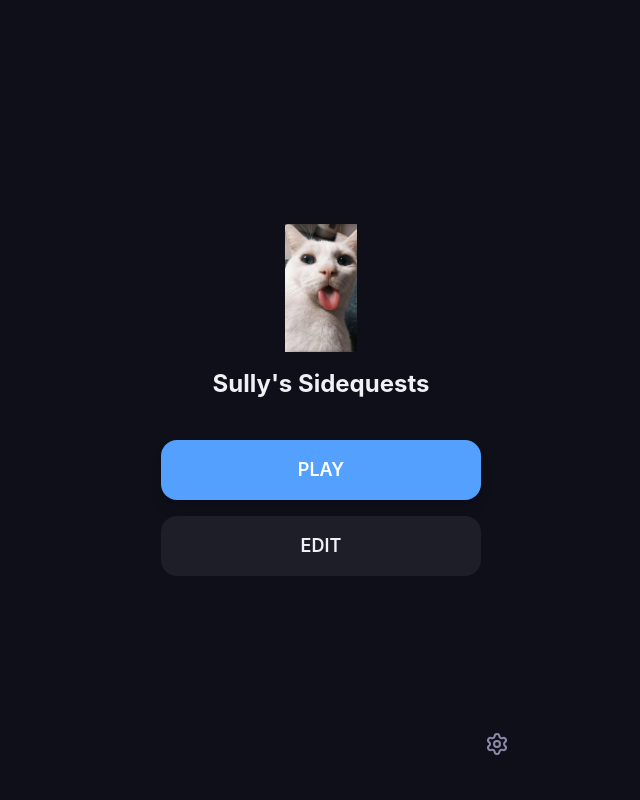
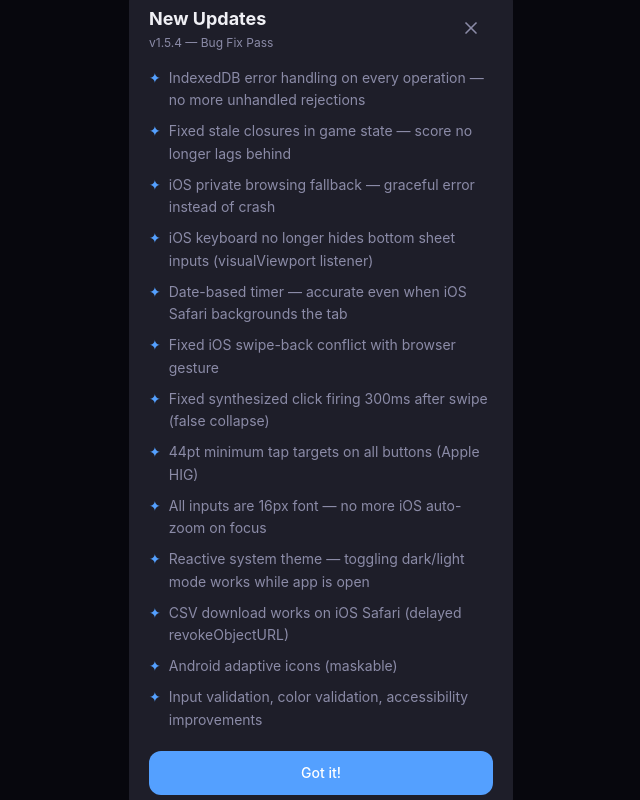
Before and after one commit to sulie-macquoid/Sidequester, a React (Vite) app: page / in a window 1280 px wide. Shown: the whole page, without its empty margins (319-959 px from the left). Built offline with nearby package versions, Linux system fonts and the light colour scheme.

Commit message:
v1.5.4 — Add changelog (i button) and one-time update popup

```diff
--- a/src/App.tsx
+++ b/src/App.tsx
@@ -14,6 +14,7 @@ import GameScreen from './screens/GameScreen'
 import DeckListScreen from './screens/DeckListScreen'
 import DeckDetailScreen from './screens/DeckDetailScreen'
 import DeckCompleteScreen from './screens/DeckCompleteScreen'
+import UpdateChecker from './components/UpdateChecker'
 
 const pageVariants = {
   forward: {
@@ -106,6 +107,7 @@ export default function App() {
     <ErrorBoundary currentView={view}>
       <SettingsProvider>
       <ThemeProvider>
+        <UpdateChecker />
         <div
           className="flex-1 flex flex-col min-h-dvh"
           style={{ backgroundColor: 'var(--bg)', touchAction: isGame ? 'auto' : 'pan-y' }}
--- /dev/null
+++ b/src/components/ChangelogSheet.tsx
@@ -0,0 +1,72 @@
+import { motion } from 'motion/react'
+import { X } from 'lucide-react'
+import { CHANGELOG, type ReleaseEntry } from '../data/changelog'
+
+interface Props {
+  open: boolean
+  onClose: () => void
+}
+
+export default function ChangelogSheet({ open, onClose }: Props) {
+  if (!open) return null
+
+  return (
+    <>
+      <motion.div
+        initial={{ opacity: 0 }}
+        animate={{ opacity: 1 }}
+        exit={{ opacity: 0 }}
+        transition={{ duration: 0.15 }}
+        className="fixed inset-0 z-40"
+        style={{ backgroundColor: 'rgba(0,0,0,0.5)' }}
+        onClick={onClose}
+      />
+
+      <motion.div
+        initial={{ y: '100%' }}
+        animate={{ y: 0 }}
+        exit={{ y: '100%' }}
+        transition={{ type: 'spring', damping: 25, stiffness: 300 }}
+        className="fixed bottom-0 left-0 right-0 z-50 rounded-t-2xl max-h-[85vh] flex flex-col max-w-md mx-auto"
+        style={{ backgroundColor: 'var(--surface)' }}
+      >
+        <div className="flex items-center justify-between p-4 border-b shrink-0 min-h-[52px]" style={{ borderColor: 'var(--border)' }}>
+          <h2 className="text-lg font-semibold" style={{ color: 'var(--text-primary)' }}>Release History</h2>
+          <button onClick={onClose} className="min-w-[44px] min-h-[44px] flex items-center justify-center" style={{ color: 'var(--text-secondary)' }}>
+            <X size={20} />
+          </button>
+        </div>
+
+        <div className="flex-1 overflow-y-auto p-4 space-y-6">
+          {CHANGELOG.map((release) => (
+            <ReleaseBlock key={release.version} release={release} />
+          ))}
+          <div className="h-4" />
+        </div>
+      </motion.div>
+    </>
+  )
+}
+
+function ReleaseBlock({ release }: { release: ReleaseEntry }) {
+  return (
+    <div>
+      <div className="flex items-baseline gap-2 mb-2">
+        <span className="text-base font-bold" style={{ color: 'var(--text-primary)' }}>
+          v{release.version}
+        </span>
+        <span className="text-xs" style={{ color: 'var(--text-secondary)' }}>
+          {release.label}
+        </span>
+      </div>
+      <ul className="space-y-1.5">
+        {release.items.map((item, i) => (
+          <li key={i} className="flex gap-2 text-xs leading-relaxed" style={{ color: 'var(--text-secondary)' }}>
+            <span className="mt-1 shrink-0 w-1 h-1 rounded-full bg-current" />
+            <span>{item}</span>
+          </li>
+        ))}
+      </ul>
+    </div>
+  )
+}
--- /dev/null
+++ b/src/components/UpdateChecker.tsx
@@ -0,0 +1,27 @@
+import { useState, useEffect } from 'react'
+import { useSettings } from '../context/SettingsContext'
+import { CURRENT_VERSION } from '../data/changelog'
+import UpdatePopup from './UpdatePopup'
+
+export default function UpdateChecker() {
+  const { settings, updateSettings, loaded } = useSettings()
+  const [showUpdate, setShowUpdate] = useState(false)
+
+  useEffect(() => {
+    if (!loaded) return
+    const seen = settings.seenUpdates ?? []
+    if (!seen.includes(CURRENT_VERSION)) {
+      setShowUpdate(true)
+    }
+  }, [loaded])
+
+  const handleClose = async () => {
+    setShowUpdate(false)
+    const seen = settings.seenUpdates ?? []
+    if (!seen.includes(CURRENT_VERSION)) {
+      await updateSettings({ seenUpdates: [...seen, CURRENT_VERSION] })
+    }
+  }
+
+  return <UpdatePopup open={showUpdate} onClose={handleClose} />
+}
--- /dev/null
+++ b/src/components/UpdatePopup.tsx
@@ -0,0 +1,74 @@
+import { motion } from 'motion/react'
+import { X } from 'lucide-react'
+import { getLatestRelease } from '../data/changelog'
+
+interface Props {
+  open: boolean
+  onClose: () => void
+}
+
+export default function UpdatePopup({ open, onClose }: Props) {
+  if (!open) return null
+
+  const latest = getLatestRelease()
+
+  return (
+    <>
+      <motion.div
+        initial={{ opacity: 0 }}
+        animate={{ opacity: 1 }}
+        exit={{ opacity: 0 }}
+        transition={{ duration: 0.15 }}
+        className="fixed inset-0 z-40"
+        style={{ backgroundColor: 'rgba(0,0,0,0.5)' }}
+        onClick={onClose}
+      />
+
+      <motion.div
+        initial={{ scale: 0.85, opacity: 0 }}
+        animate={{ scale: 1, opacity: 1 }}
+        exit={{ scale: 0.85, opacity: 0 }}
+        transition={{ type: 'spring', damping: 25, stiffness: 300 }}
+        className="fixed inset-0 z-50 flex items-center justify-center p-6"
+        onClick={onClose}
+      >
+        <motion.div
+          className="w-full max-w-sm rounded-2xl p-5"
+          style={{ backgroundColor: 'var(--surface)' }}
+          onClick={e => e.stopPropagation()}
+        >
+          <div className="flex items-center justify-between mb-4">
+            <div>
+              <h2 className="text-lg font-bold" style={{ color: 'var(--text-primary)' }}>
+                New Updates
+              </h2>
+              <p className="text-xs mt-0.5" style={{ color: 'var(--text-secondary)' }}>
+                v{latest.version} — {latest.label}
+              </p>
+            </div>
+            <button onClick={onClose} className="min-w-[44px] min-h-[44px] flex items-center justify-center" style={{ color: 'var(--text-secondary)' }}>
+              <X size={20} />
+            </button>
+          </div>
+
+          <ul className="space-y-2 mb-5">
+            {latest.items.map((item, i) => (
+              <li key={i} className="flex gap-2 text-sm leading-relaxed" style={{ color: 'var(--text-secondary)' }}>
+                <span style={{ color: '#54A0FF' }}>✦</span>
+                <span>{item}</span>
+              </li>
+            ))}
+          </ul>
+
+          <button
+            onClick={onClose}
+            className="w-full py-3 rounded-xl text-sm font-medium"
+            style={{ backgroundColor: '#54A0FF', color: 'white' }}
+          >
+            Got it!
+          </button>
+        </motion.div>
+      </motion.div>
+    </>
+  )
+}
--- a/src/context/SettingsContext.tsx
+++ b/src/context/SettingsContext.tsx
@@ -14,6 +14,7 @@ const DEFAULT_SETTINGS: Settings = {
   customEmojis: [],
   disabledEmojis: [],
   deckOrder: [],
+  seenUpdates: [],
 }
 
 interface SettingsContextValue {
--- /dev/null
+++ b/src/data/changelog.ts
@@ -0,0 +1,109 @@
+export interface ReleaseEntry {
+  version: string
+  label: string
+  items: string[]
+}
+
+export const CHANGELOG: ReleaseEntry[] = [
+  {
+    version: '1.5.4',
+    label: 'Bug Fix Pass',
+    items: [
+      'IndexedDB error handling on every operation — no more unhandled rejections',
+      'Fixed stale closures in game state — score no longer lags behind',
+      'iOS private browsing fallback — graceful error instead of crash',
+      'iOS keyboard no longer hides bottom sheet inputs (visualViewport listener)',
+      'Date-based timer — accurate even when iOS Safari backgrounds the tab',
+      'Fixed iOS swipe-back conflict with browser gesture',
+      'Fixed synthesized click firing 300ms after swipe (false collapse)',
+      '44pt minimum tap targets on all buttons (Apple HIG)',
+      'All inputs are 16px font — no more iOS auto-zoom on focus',
+      'Reactive system theme — toggling dark/light mode works while app is open',
+      'CSV download works on iOS Safari (delayed revokeObjectURL)',
+      'Android adaptive icons (maskable)',
+      'Input validation, color validation, accessibility improvements',
+    ],
+  },
+  {
+    version: '1.5.3',
+    label: 'Share & Polish',
+    items: [
+      'Share link in settings — copies game URL with "Copied!" toast',
+      'Fixed reset from continue popup now properly deactivates session',
+      'Reset deck in game now shows game settings popup',
+      'Cards remaining count displayed in game header',
+    ],
+  },
+  {
+    version: '1.5.2',
+    label: 'Swipe & Session Fixes',
+    items: [
+      'Fixed swipe back gesture interfering with game',
+      'Session detection improvements for continuing games',
+      'Card drag zone refined',
+      'CSV import shows format example',
+    ],
+  },
+  {
+    version: '1.5.1',
+    label: 'Timer & Input Fixes',
+    items: [
+      'Fixed timer persistence across page reloads',
+      'Fixed swipe back from game screen',
+      'Point value stepper buttons now update in real-time',
+      'Improved CSV import flow with instructions',
+    ],
+  },
+  {
+    version: '1.5.0',
+    label: 'Major Update',
+    items: [
+      'Native Share button on Deck Complete screen',
+      'Pre-game settings popup (time constraint, permanent discard)',
+      'CSV import/export for quests',
+      'Custom swipe-back gesture (left-edge drag)',
+      'Beautified card front and back layouts',
+      'Per-deck game settings saved automatically',
+    ],
+  },
+  {
+    version: '1.4.1',
+    label: 'UI Polish',
+    items: [
+      'Drag snap-to-origin on card swipe (no fly-away)',
+      'Raised bottom buttons to avoid iPhone home indicator',
+    ],
+  },
+  {
+    version: '1.4.0',
+    label: 'Animations & Deployment',
+    items: [
+      'Card expand animation with overlay',
+      'Sticky header with bezel color',
+      'Emoji picker improvements',
+      'GitHub Pages auto-deploy',
+      'Fixed asset paths for subdirectory',
+    ],
+  },
+  {
+    version: '1.0.0',
+    label: 'Initial Release',
+    items: [
+      'Full PWA — installable on iOS/Android home screen',
+      'Card-based gameplay: 4-card hand, Tinder-style swipe',
+      'Smart probability: discarded cards re-enter with halved weight',
+      'Deck management: create, edit, delete decks',
+      'Emoji picker with custom emoji support',
+      'Color swatches with auto theme detection',
+      'Session persistence (unfinished games resume)',
+      'Dark/light/system theme modes',
+      'Seed decks: Tokyo and Airport',
+    ],
+  },
+]
+
+export const CURRENT_VERSION = '1.5.4'
+
+export function getLatestRelease(): ReleaseEntry {
+  return CHANGELOG[0]
+}
--- a/src/db/stores.ts
+++ b/src/db/stores.ts
@@ -7,6 +7,7 @@ const SETTINGS_DEFAULTS: Settings = {
   customEmojis: [],
   disabledEmojis: [],
   deckOrder: [],
+  seenUpdates: [],
 }
 
 async function safeDB<T>(fn: () => Promise<T>, fallback: T): Promise<T> {
--- a/src/screens/MenuScreen.tsx
+++ b/src/screens/MenuScreen.tsx
@@ -1,7 +1,8 @@
 import { useState } from 'react'
 import { motion } from 'motion/react'
-import { Settings } from 'lucide-react'
+import { Settings, Info } from 'lucide-react'
 import SettingsSheet from '../components/SettingsSheet'
+import ChangelogSheet from '../components/ChangelogSheet'
 
 interface Props {
   onPlay: () => void
@@ -10,6 +11,7 @@ interface Props {
 
 export default function MenuScreen({ onPlay, onEdit }: Props) {
   const [settingsOpen, setSettingsOpen] = useState(false)
+  const [changelogOpen, setChangelogOpen] = useState(false)
 
   return (
     <>
@@ -47,6 +49,14 @@ export default function MenuScreen({ onPlay, onEdit }: Props) {
         </div>
 
         <button
+          onClick={() => setChangelogOpen(true)}
+          className="absolute bottom-8 left-6 p-3 rounded-full min-w-[44px] min-h-[44px] flex items-center justify-center"
+          style={{ color: 'var(--text-secondary)' }}
+        >
+          <Info size={22} />
+        </button>
+
+        <button
           onClick={() => setSettingsOpen(true)}
           className="absolute bottom-8 right-6 p-3 rounded-full min-w-[44px] min-h-[44px] flex items-center justify-center"
           style={{ color: 'var(--text-secondary)' }}
@@ -56,6 +66,7 @@ export default function MenuScreen({ onPlay, onEdit }: Props) {
       </div>
 
       <SettingsSheet open={settingsOpen} onClose={() => setSettingsOpen(false)} />
+      <ChangelogSheet open={changelogOpen} onClose={() => setChangelogOpen(false)} />
     </>
   )
 }
--- a/src/types.ts
+++ b/src/types.ts
@@ -58,6 +58,7 @@ export interface Settings {
   disabledEmojis: string[]
   deckOrder: string[]
   gameSettings?: Record<string, GameSettings>
+  seenUpdates?: string[]
 }
 
 export interface ErrorLogEntry {
```
